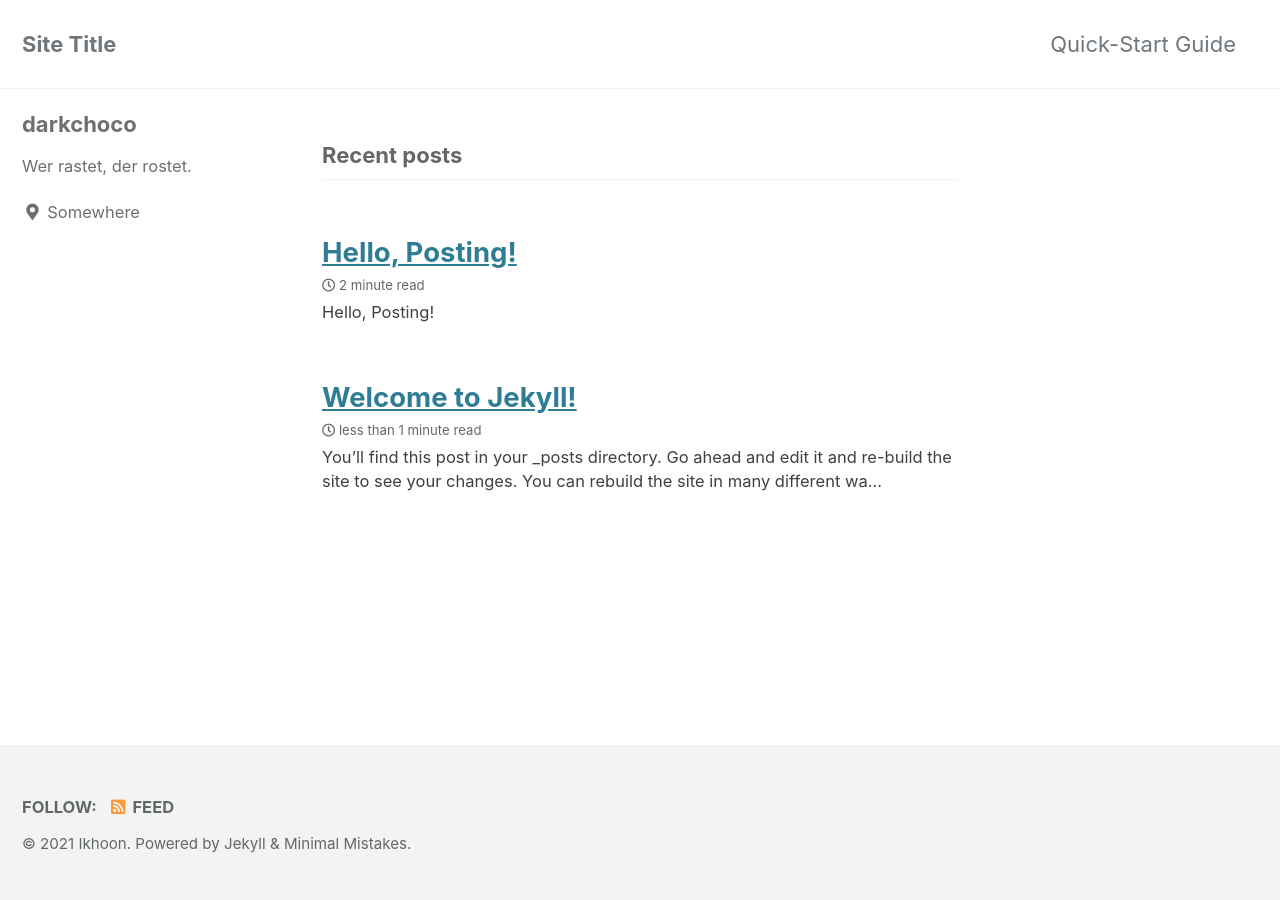
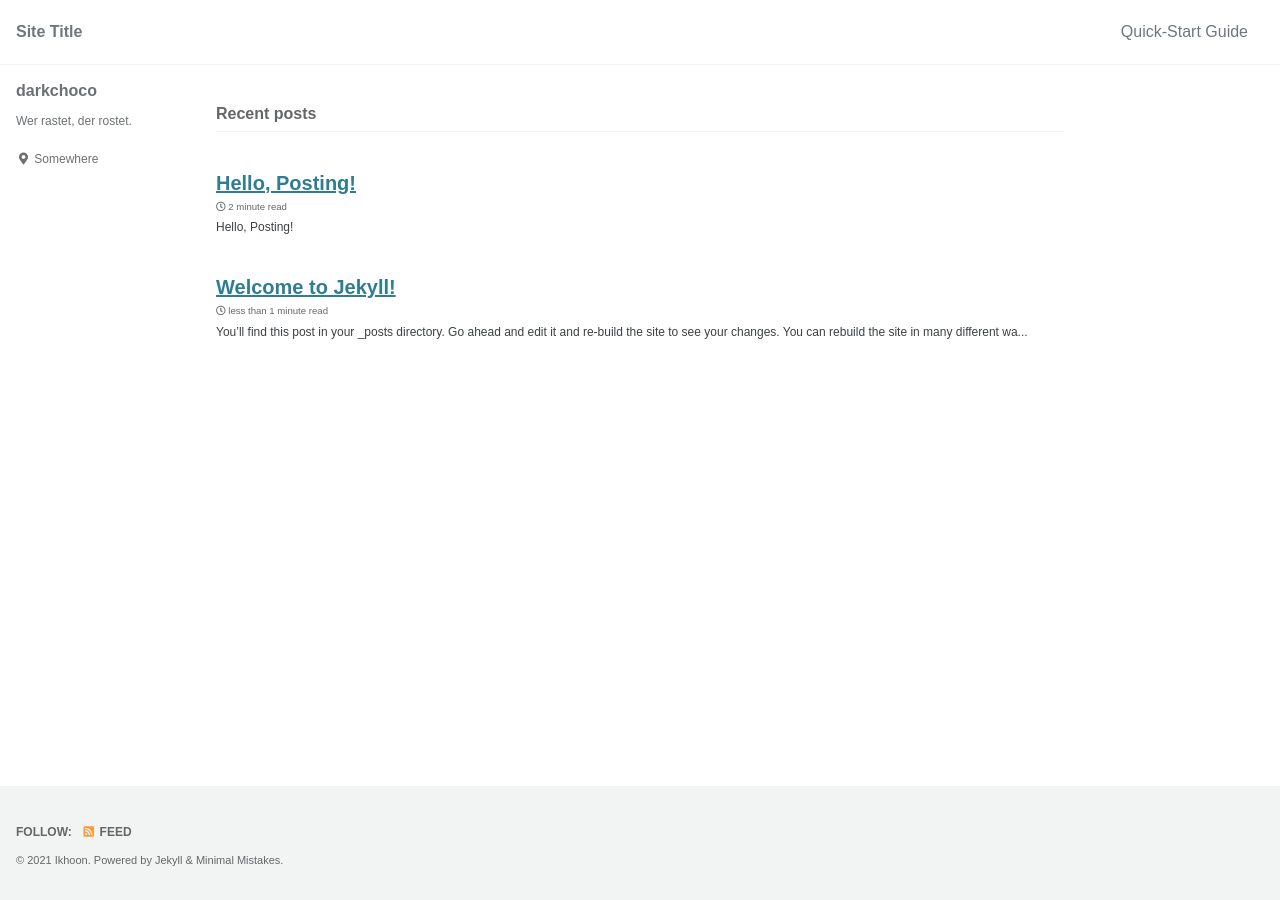
Before and after one commit to darkchoco/darkchoco.github.io, a Jekyll site: the page built from index.html, in a window 1280 px wide. Built offline with Jekyll 4.4.1, drawn with Linux system fonts in a browser that asks for light colours; cached includes are drawn as plain includes; the list of posts is cut into pages by our own code.

Commit message:
main: Font type, size, and width changed.

```diff
--- a/_sass/minimal-mistakes/_reset.scss
+++ b/_sass/minimal-mistakes/_reset.scss
@@ -11,15 +11,15 @@ html {
   font-size: 16px;
 
   @include breakpoint($medium) {
-    font-size: 18px;
+    font-size: 14px;
   }
 
   @include breakpoint($large) {
-    font-size: 20px;
+    font-size: 16px;
   }
 
   @include breakpoint($x-large) {
-    font-size: 22px;
+    font-size: 18px;
   }
 
   -webkit-text-size-adjust: 100%;
--- a/_sass/minimal-mistakes/_variables.scss
+++ b/_sass/minimal-mistakes/_variables.scss
@@ -14,13 +14,13 @@ $indent-var: 1.3em !default;
 
 /* system typefaces */
 $serif: Georgia, Times, serif !default;
-$sans-serif: -apple-system, BlinkMacSystemFont, "Roboto", "Segoe UI",
-  "Helvetica Neue", "Lucida Grande", Arial, sans-serif !default;
-$monospace: Monaco, Consolas, "Lucida Console", monospace !default;
+$sans-serif: Arial, -apple-system, BlinkMacSystemFont, "Roboto", "Segoe UI",
+  "Helvetica Neue", "Lucida Grande", sans-serif !default;
+$monospace: D2Coding, NanumGothicCoding, Consolas, Monaco, "Lucida Console", monospace !default;
 
 /* sans serif typefaces */
 $sans-serif-narrow: $sans-serif !default;
-$helvetica: Helvetica, "Helvetica Neue", Arial, sans-serif !default;
+$helvetica: Arial, Helvetica, "Helvetica Neue", sans-serif !default;
 
 /* serif typefaces */
 $georgia: Georgia, serif !default;
@@ -144,7 +144,7 @@ $small: 600px !default;
 $medium: 768px !default;
 $medium-wide: 900px !default;
 $large: 1024px !default;
-$x-large: 1280px !default;
+$x-large: 1366px !default;
 $max-width: $x-large !default;
 
 /*
```
